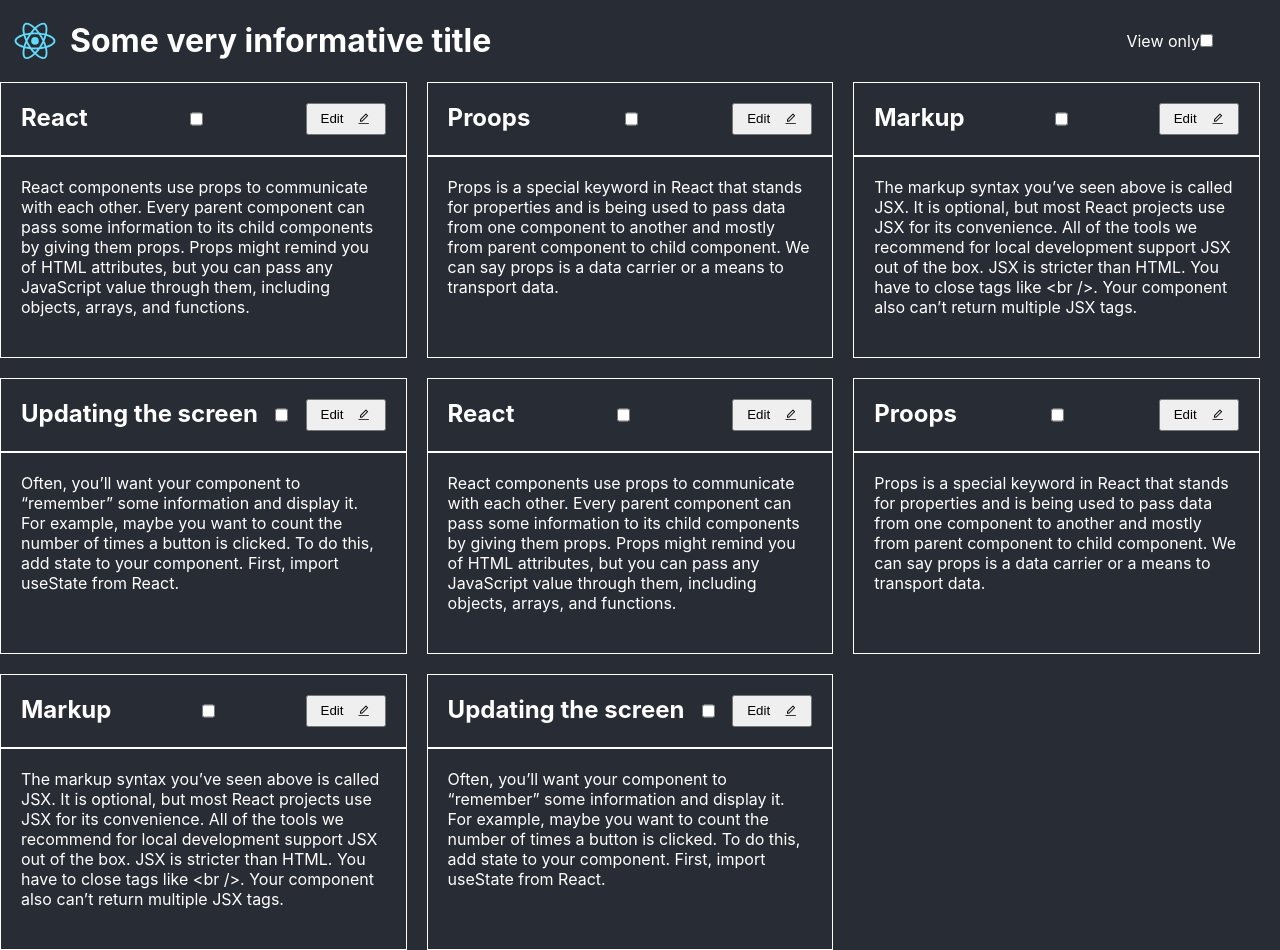
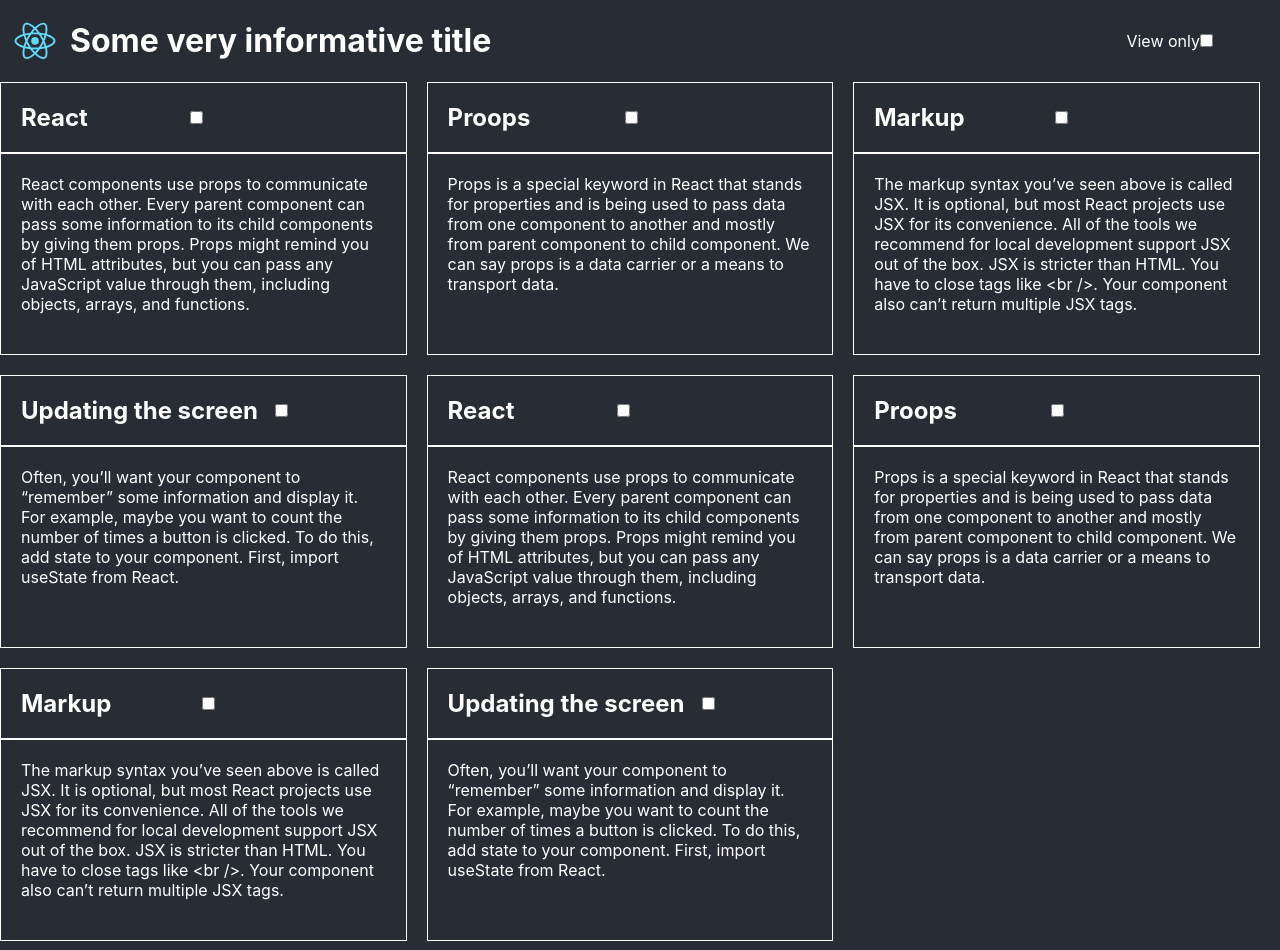
Before and after one commit to mishanya1111/ReactMG, a React (Create React App) app: page / in a window 1280 px wide. Built offline with nearby package versions, Linux system fonts and the light colour scheme.

Commit message:
Соблюдение CodeConvention

```diff
--- a/src/Card.js
+++ b/src/Card.js
@@ -80,11 +80,15 @@ function Card({firstTitle, firstText, viewOnlyChecked}) {
                         {title}
                     </h2>
                     <input type="checkbox" ref={checkboxRef} className="check1" onChange={changeCheckbox}/>
-                    <div style={{width:80}}>{viewOnlyChecked ? "" : <button
-                        onClick={editingHandler}
-                        className="editButton">
-                        Edit<AiOutlineEdit/>
-                    </button>}</div>
+                    <div style={{width:80}}>
+                        {viewOnlyChecked &&
+                            <button
+                                onClick={editingHandler}
+                                className="editButton">
+                                Edit<AiOutlineEdit/>
+                            </button>
+                        }
+                    </div>
                 </div>
                 <div className={checked ? alternativeStyle + ' textDiv': baseStyle + ' textDiv'} >{text}</div>
             </div>)
```
Also changed, not shown: src/App.js (+7 -1 lines).
